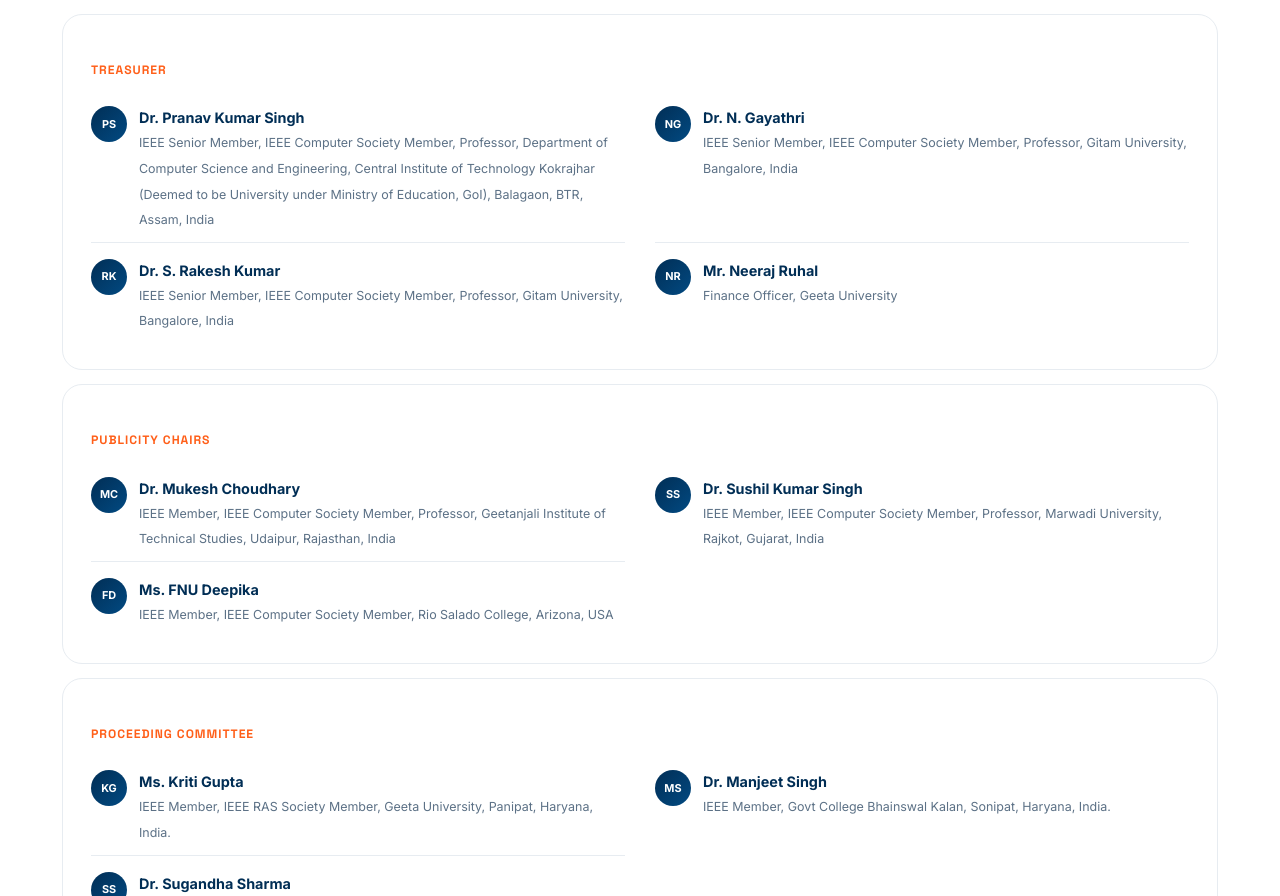
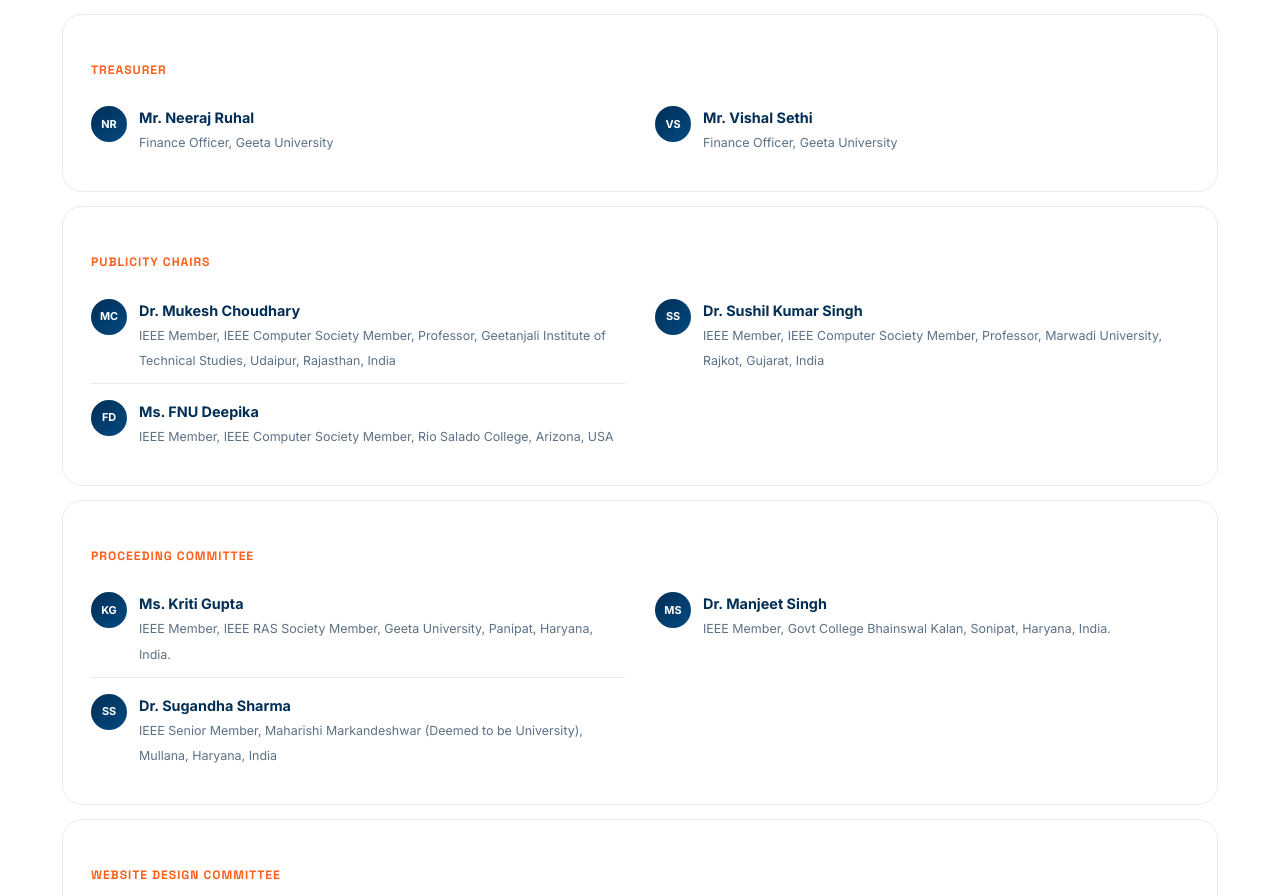
Before and after one commit to AjayKumar095/aicraft, a plain HTML site: page committee.html in a window 1280 px wide. Shown: the part 2276-3172 px from the top of the page. Drawn offline with Linux system fonts and the light colour scheme.

Commit message:
Refactor committee member section: comment out previous members and add new finance officer

```diff
--- a/committee.html
+++ b/committee.html
@@ -239,26 +239,31 @@
             <div class="role-block">
               <h5>Treasurer</h5>
               <div class="role-people">
-                <div class="person-row">
+                <!-- <div class="person-row">
                   <div class="avatar">PS</div>
                   <div><span class="name">Dr. Pranav Kumar Singh</span><span class="role">IEEE Senior Member, IEEE
                       Computer Society Member, Professor, Department of Computer Science and Engineering, Central
                       Institute of Technology Kokrajhar (Deemed to be University under Ministry of Education, GoI),
                       Balagaon, BTR, Assam, India</span></div>
-                </div>
-                <div class="person-row">
+                </div> -->
+                <!-- <div class="person-row">
                   <div class="avatar">NG</div>
                   <div><span class="name">Dr. N. Gayathri</span><span class="role">IEEE Senior Member, IEEE Computer
                       Society Member, Professor, Gitam University, Bangalore, India</span></div>
-                </div>
-                <div class="person-row">
+                </div> -->
+                <!-- <div class="person-row">
                   <div class="avatar">RK</div>
                   <div><span class="name">Dr. S. Rakesh Kumar</span><span class="role">IEEE Senior Member, IEEE Computer
                       Society Member, Professor, Gitam University, Bangalore, India</span></div>
-                </div>
+                </div> -->
                 <div class="person-row">
                   <div class="avatar">NR</div>
                   <div><span class="name">Mr. Neeraj Ruhal</span><span class="role">Finance Officer, Geeta
+                      University</span></div>
+                </div>
+                <div class="person-row">
+                  <div class="avatar">VS</div>
+                  <div><span class="name">Mr. Vishal Sethi</span><span class="role">Finance Officer, Geeta
                       University</span></div>
                 </div>
               </div>
```
